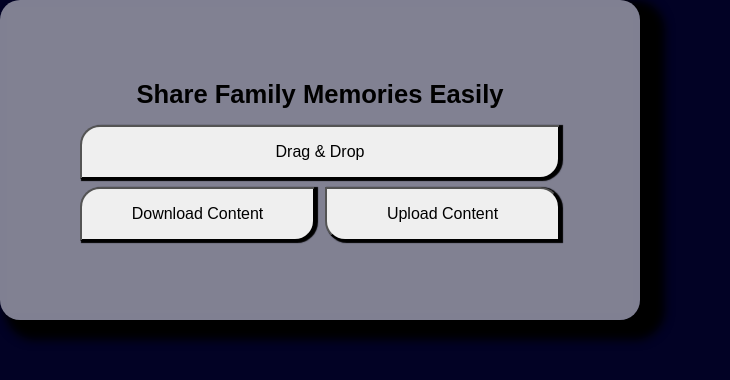
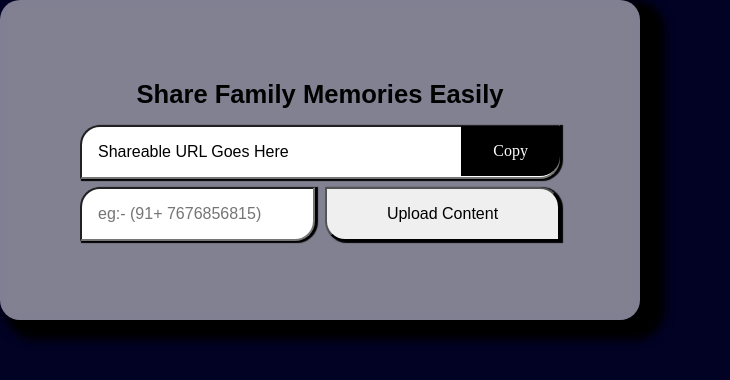
Before and after one commit to Srinivasan-Akash/File-Bin, a Next.js app: page /components/Model in a window 1280 px wide. Shown: the top 380 px of the page, without its empty margins (0-730 px from the left). Built offline with nearby package versions, Linux system fonts and the light colour scheme.

Commit message:
Added Ph No. Fiel, Clipboard Btn, and shareable links appears in UI after upload (upload progress is also visible)

```diff
--- a/package.json
+++ b/package.json
@@ -14,6 +14,7 @@
     "jszip": "^3.10.1",
     "next": "13.3.0",
     "react": "18.2.0",
-    "react-dom": "18.2.0"
+    "react-dom": "18.2.0",
+    "react-toastify": "^9.1.2"
   }
 }
--- a/src/pages/components/Model.js
+++ b/src/pages/components/Model.js
@@ -1,18 +1,23 @@
-import React from "react";
+import React, { useRef, useState } from "react";
 import styles from "@/styles/Model.module.css";
-import { useRef } from "react";
 import { supabase } from "../lib/supabaseClient";
-import ShareableLinkPopup from "./ShareableLinkPopup";
 import JSZip from "jszip";
 
 export default function Model() {
   const folderUpload = useRef(null);
+  const linkOutput = useRef(null);
+
+  const [uploading, setUploading] = useState(false);
+  const [uploadProgress, setUploadProgress] = useState(-1);
 
   const openFileUploadForFolder = () => {
     folderUpload.current.click();
   };
 
   const handleFolderUpload = async (event) => {
+    setUploading(true);
+    setUploadProgress(-1);
+
     const files = Array.from(event.target.files);
     const zip = new JSZip();
     files.forEach((file) => {
@@ -22,27 +27,63 @@ export default function Model() {
 
     const randomName = `FileBin-${Math.random().toString(36).substr(2, 8)}.zip`;
     const compressedBlob = await zip.generateAsync({ type: "blob" });
+
+    // Subscribe to the upload progress
     const { data, error } = await supabase.storage
       .from("Files")
-      .upload(randomName, compressedBlob);
+      .upload(randomName, compressedBlob, {
+        onUploadProgress: (evt) => {
+          const percent = (evt.loaded * 100) / evt.total;
+          setUploadProgress(Math.floor(percent));
+        },
+      });
 
-    if (error) console.log(error);
-    else {
+    if (error) {
+      console.log(error);
+      setUploading(false);
+    } else {
       console.log(`File uploaded: ${data.Key}`);
       const downloadLinkInMyWebPage = `${window.location.origin}/api/download/${randomName}`;
-      console.log(downloadLinkInMyWebPage);
-      // TODO: Display Link In A PopUp
+      alert(downloadLinkInMyWebPage)
+      linkOutput.current.value = downloadLinkInMyWebPage
+      setUploading(false)
+      setUploadProgress(100)
     }
   };
+
+  function copyToClipBoard() {
+    if (linkOutput.current) {
+      navigator.clipboard.writeText(linkOutput.current.value)
+        .then(() => alert("Link copied to clipboard!"))
+        .catch((error) => alert("Failed to copy link to clipboard:", error));
+    }
+  }
 
   return (
     <section className={styles.glass}>
       <h1>Share Family Memories Easily</h1>
       <div className={styles.btns}>
-        <button>Drag & Drop</button>
+        <input type="text" readOnly={true} ref={linkOutput} contentEditable="false" value="Shareable URL Goes Here"/>
+        <span onClick={copyToClipBoard}>Copy</span>
         <div>
-          <button>Download Content</button>
-          <button onClick={openFileUploadForFolder}>Upload Content</button>
+          <input type="number" min={0} placeholder="eg:- (91+ 7676856815)"/>
+          <button onClick={openFileUploadForFolder}>
+            {uploading ? (
+              <>
+                {uploadProgress === -1 ? (
+                  <>
+                    Uploading...{" "}
+                  </>
+                ) : (
+                  <>
+                    Uploading {uploadProgress}%{" "}
+                  </>
+                )}
+              </>
+            ) : (
+              "Upload Content"
+            )}
+          </button>
           <input
             ref={folderUpload}
             onChange={handleFolderUpload}
--- a/src/pages/components/ShareableLinkPopup.js
+++ /dev/null
@@ -1,7 +0,0 @@
-import React from 'react'
-
-export default function ShareableLinkPopup() {
-  return (
-    <div>ShareableLinkPopup</div>
-  )
-}
--- a/src/pages/index.js
+++ b/src/pages/index.js
@@ -36,7 +36,7 @@ export default function Home() {
           if (useGrid) {
             createGrid();
           }
-          populateCanvas(numberToShow * 10);
+          populateCanvas(numberToShow * 12.5);
           canvas.classList.add('ready');
           return render();
         };
--- a/src/styles/Model.module.css
+++ b/src/styles/Model.module.css
@@ -29,13 +29,16 @@
   margin-top: .5em;
 }
 
-.btns button {
+.btns button, .btns input {
   width: 80%;
   margin-top: .5em;
   padding: 1em;
   box-shadow: 2px 1px 1px 1px #000;
   border-radius: 20px 0 20px 0;
   font-size: 1em;
+}
+
+.btns button {
   cursor: pointer;
 }
 
@@ -50,75 +53,22 @@
 .btns div button:nth-child(2) {
   border-radius: 0 20px 0 20px;
 }
-/* .card {
-  width: 50vw;
-  height: 80vh;
-  border: 1px solid rgba(255, 255, 255, 0.25);
-  border-radius: 20px;
-  background-color: rgba(255, 255, 255, 0.45) !important;
-  box-shadow: 0 0 10px 1px rgba(0, 0, 0, 0.25);
-  backdrop-filter: blur(15px);
-  position: absolute;
-  top: 50%;
-  box-shadow: 0px 0px 10px 10px #ffffff98;
-  left: 50%;
-  transform: translate(-50%, -50%);
-  z-index: 99999;
-  border-radius: 150px 0 150px 0;
-  overflow: hidden;
-  display: flex;
-  align-items: center;
-  justify-content: center;
 
+.btns input {
+  outline: none;
 }
 
-@keyframes rotate {
-  100% {
-    transform: rotate(1turn);
-  }
+.btns {
+  position: relative;
 }
 
-.card::before {
-  content: "";
-  z-index: -2;
+.btns span {
   position: absolute;
-  z-index: -2;
-  left: -50%;
-  top: -50%;
-  width: 200%;
-  height: 200%;
-  background-color: #399953;
-  background-repeat: no-repeat;
-  background-size: 50% 50%, 50% 50%;
-  background-position: 0 0, 100% 0, 100% 100%, 0 100%;
-  background-image: repeating-linear-gradient(
-    45deg,
-    black,
-    black 10px,
-    rgba(255, 255, 255, 0.45) 10px,
-    rgba(255, 255, 255, 0.45) 20px
-  );
-  border-radius: 150px 0 150px 0;
-
-  -webkit-animation: rotate 4s linear infinite;
-  animation: rotate 4s linear infinite;
+  top: 8%;
+  right: 10%;
+  padding: 1em 2em;
+  background-color: #000;
+  color: #fff;
+  border-radius: 0 0 20px 0;
+  cursor: pointer;
 }
-.card::after {
-  content: "";
-  position: absolute;
-  z-index: -2;
-
-  z-index: -1;
-  left: 6px;
-  top: 6px;
-  width: calc(100% - 12px);
-  height: calc(100% - 12px);
-  background: white;
-  border-radius: 150px 0 150px 0;
-}
-
-
-.card h1 {
-    font-size: 1.8em;
-    font-family: sans-serif;
-} */
```
Also changed, not shown: src/pages/components/ShareUrlPopup.js (added, +9 -0 lines), src/styles/ShareUrl.module.css (added, +16 -0 lines), 1 other file (tests, documents, lock files or other folders).
